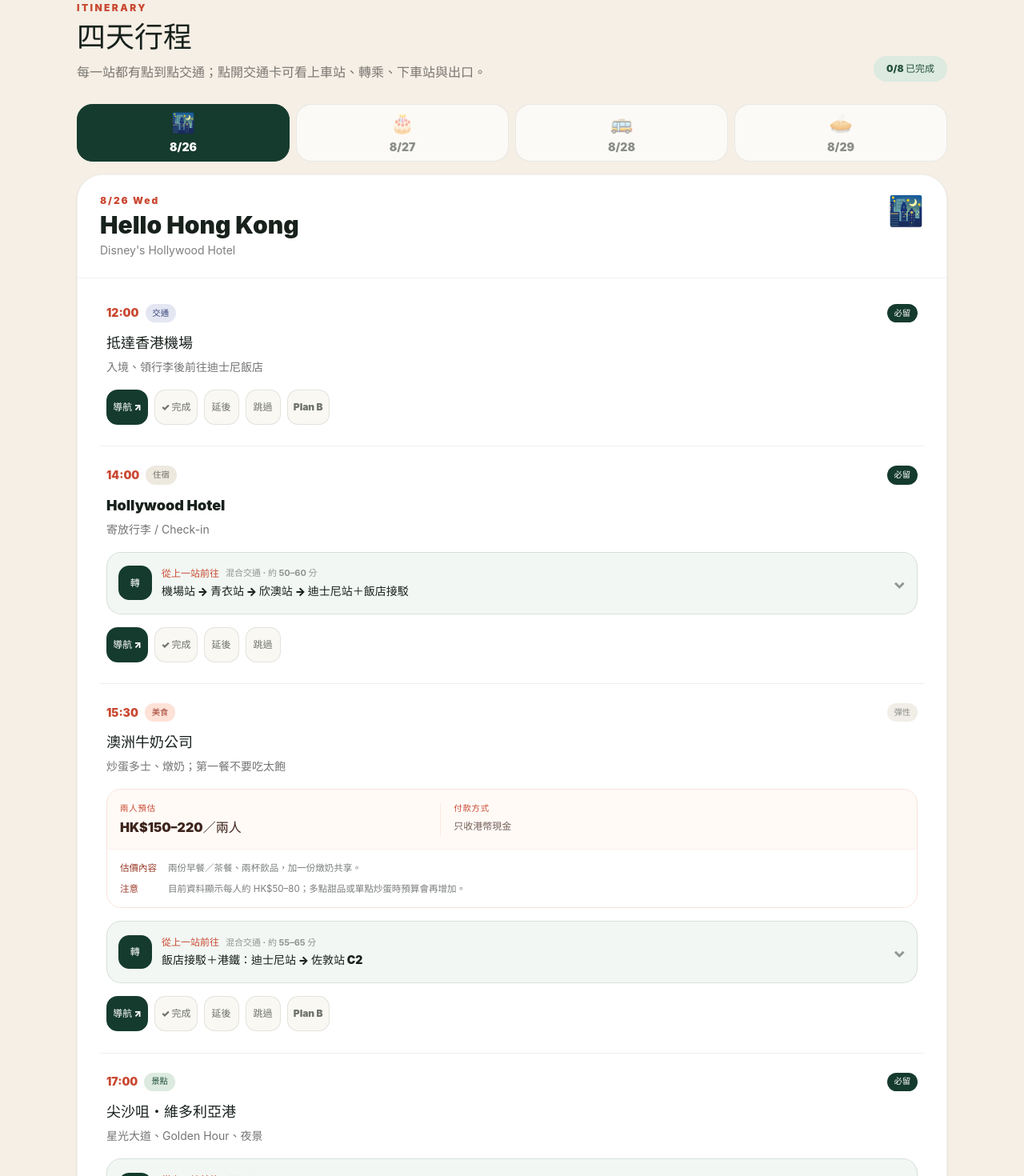
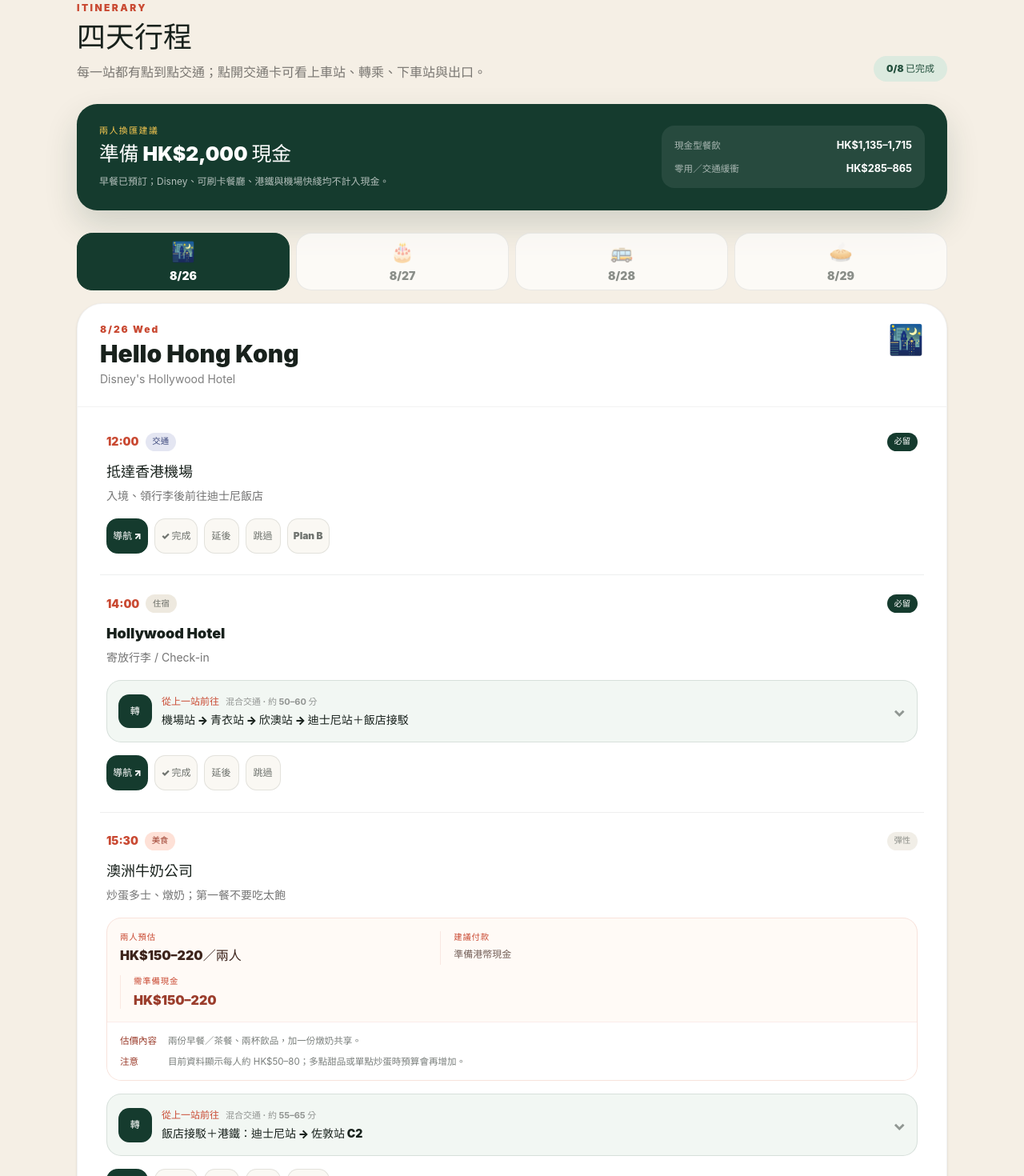
Before and after one commit to hungshihyen/hong-kong, a React (Vite) app: page / in a window 1280 px wide. Shown: the part 1640-3110 px from the top of the page at 80% size. Built offline with nearby package versions, Linux system fonts and the light colour scheme.

Commit message:
feat: focus budget on cash exchange

```diff
--- a/src/App.tsx
+++ b/src/App.tsx
@@ -40,6 +40,7 @@
 type DiningInfo = {
   estimate: string
   payment: string
+  cashNeed: string
   basis: string
   note?: string
 }
@@ -447,79 +448,85 @@
 const diningInfo: Record<string, DiningInfo> = {
   'd1-adc': {
     estimate: 'HK$150–220／兩人',
-    payment: '只收港幣現金',
+    payment: '準備港幣現金',
+    cashNeed: 'HK$150–220',
     basis: '兩份早餐／茶餐、兩杯飲品，加一份燉奶共享。',
     note: '目前資料顯示每人約 HK$50–80；多點甜品或單點炒蛋時預算會再增加。',
   },
   'd1-mak': {
     estimate: 'HK$150–230／兩人',
-    payment: '港幣現金最保險',
+    payment: '準備港幣現金',
+    cashNeed: 'HK$150–230',
     basis: '兩碗鮮蝦雲吞麵、一份蠔油芥蘭；有胃口再加一份南乳豬手。',
     note: '傳統麵店的電子付款可能調整，進店前先看收銀處標示。',
   },
   'd1-kai': {
     estimate: 'HK$65–95／兩人',
-    payment: '港幣現金最保險',
+    payment: '準備港幣現金',
+    cashNeed: 'HK$65–95',
     basis: '每人一碗糖水；一般款約 HK$29 起，楊枝甘露等較高價。',
-  },
-  'd2-breakfast': {
-    estimate: '已含早餐：HK$0；另購約 HK$650–720／兩人',
-    payment: 'Visa／Mastercard／AE／JCB／銀聯／八達通／港幣現金',
-    basis: '以 Hollywood Hotel 藝彩廚兩位成人自助早餐估算，約每位 HK$318–328，另視方案是否已含服務費。',
-    note: '先查看訂房確認信；若房價已含兩人早餐，不要重複購買。',
   },
   'd2-disney': {
     estimate: 'HK$400–600／兩人／園內餐飲',
-    payment: 'Visa／Mastercard／AE／JCB／銀聯／八達通／Alipay／WeChat Pay／港幣現金',
+    payment: '刷信用卡',
+    cashNeed: 'HK$0',
     basis: '兩份園內套餐約 HK$160 上下，加兩杯飲品與 1–2 份共享點心。',
     note: '不含門票與商品；若早餐吃得飽，可把午餐改成輕食，預算降到約 HK$300–400。',
   },
   'd2-dinner': {
     estimate: 'HK$950–1,250／兩人',
-    payment: 'Visa／Mastercard／AE／JCB／銀聯／八達通／港幣現金',
+    payment: '刷信用卡',
+    cashNeed: 'HK$0',
     basis: '以兩人 Disney Friends 點心套餐或相近份量晚餐估算，已預留 10% 服務費與基本飲品。',
     note: '角色點心須至少提前 24 小時預訂；加點主菜、酒精飲品或生日蛋糕會超出此範圍。',
   },
   'd3-dimsum': {
     estimate: 'HK$280–420／兩人',
-    payment: 'Visa／Mastercard／AE／銀聯／八達通／Apple Pay／PayMe／Alipay／WeChat Pay／港幣現金',
+    payment: '刷信用卡',
+    cashNeed: 'HK$0',
     basis: '兩人共享 5–6 籠／碟點心，加茶位與可能的 10% 服務費。',
     note: '上環店目前各類點心約 HK$30–48；拿點心前先看點心卡級別。',
   },
   'd3-kaukee': {
     estimate: 'HK$160–230／兩人',
-    payment: '港幣現金最保險',
+    payment: '準備港幣現金',
+    cashNeed: 'HK$160–230',
     basis: '一碗上湯牛爽腩伊麵、一碗咖喱牛筋腩河粉，加一份飲品或小食。',
     note: '老店付款規則可能臨時調整；排隊前確認身上至少有 HK$250 現金。',
   },
   'd3-yatlok': {
     estimate: 'HK$300–420／兩人',
-    payment: '港幣現金最保險',
+    payment: '準備港幣現金',
+    cashNeed: 'HK$300–420',
     basis: '共享 1/4 隻燒鵝、兩份白飯或瀨粉，加一份青菜。',
     note: '若改成每人燒鵝飯而非 1/4 隻單點，通常可控制在 HK$180–260。',
   },
   'd3-kowloon': {
     estimate: 'HK$180–320／兩人',
-    payment: '現金與八達通最實用；各攤位不同',
+    payment: '現金／八達通',
+    cashNeed: 'HK$180–320',
     basis: '兩人共享一份煲仔飯，再加 2–3 款街頭小吃或兩碗糖水。',
     note: '街市與小店不一定接受信用卡，建議保留至少 HK$350 現金。',
   },
   'd4-bakehouse': {
     estimate: 'HK$140–240／兩人',
-    payment: 'Visa／Mastercard／AE／銀聯／八達通／Apple Pay／Google Pay／Alipay／WeChat Pay／港幣現金',
+    payment: '刷信用卡',
+    cashNeed: 'HK$0',
     basis: '現場兩個蛋撻與兩杯飲品，再外帶一盒 6 個蛋撻或其他麵包。',
     note: '若只現場吃兩個蛋撻、不買伴手禮，約 HK$30–80。',
   },
   'd4-capital': {
     estimate: 'HK$130–200／兩人',
-    payment: '港幣現金最保險；電子付款依門市標示',
+    payment: '準備港幣現金',
+    cashNeed: 'HK$130–200',
     basis: '兩份早餐／多士類餐點與兩杯奶茶；黑松露炒蛋或額外菠蘿油會接近上限。',
   },
   'd4-lastmeal': {
     estimate: '預留 HK$250–450／兩人',
-    payment: '店家未定；同時準備信用卡與港幣現金',
+    payment: '優先選可刷卡店家',
+    cashNeed: 'HK$0',
     basis: '以一般灣仔茶餐廳、燒味或粉麵店的兩人最後一餐作預算上限。',
-    note: '選定店家後才能更新精確付款方式；若改吃前三天的遺珠，再以該店資訊為準。',
+    note: '若最後改吃現金店家，請從緩衝金支出，或再增加約 HK$250–450 現金。',
   },
 }
 
@@ -754,6 +761,18 @@
           <p className="w-fit rounded-full bg-[#dceadf] px-4 py-2 text-xs font-black text-[#24513e]">{completedCount}/{day.items.length} 已完成</p>
         </div>
 
+        <div className="cash-summary mt-7">
+          <div>
+            <p className="cash-summary-eyebrow">兩人換匯建議</p>
+            <p className="cash-summary-total">準備 HK$2,000 現金</p>
+            <p className="cash-summary-note">早餐已預訂；Disney、可刷卡餐廳、港鐵與機場快綫均不計入現金。</p>
+          </div>
+          <div className="cash-summary-breakdown">
+            <p><span>現金型餐飲</span><strong>HK$1,135–1,715</strong></p>
+            <p><span>零用／交通緩衝</span><strong>HK$285–865</strong></p>
+          </div>
+        </div>
+
         <div className="mt-7 grid grid-cols-4 gap-2" role="tablist" aria-label="選擇行程日期">
           {days.map((candidate, index) => (
             <button key={candidate.id} role="tab" aria-selected={selectedDay === index} onClick={() => setSelectedDay(index)} className={`day-tab ${selectedDay === index ? 'day-tab-active' : ''}`}>
@@ -799,8 +818,12 @@
                           <p className="dining-price">{dining.estimate}</p>
                         </div>
                         <div>
-                          <p className="dining-label">付款方式</p>
+                          <p className="dining-label">建議付款</p>
                           <p className="dining-payment">{dining.payment}</p>
+                        </div>
+                        <div className="dining-cash-block">
+                          <p className="dining-label">需準備現金</p>
+                          <p className={`dining-cash ${dining.cashNeed === 'HK$0' ? 'dining-cash-zero' : ''}`}>{dining.cashNeed}</p>
                         </div>
                       </div>
                       <div className="dining-basis">
--- a/src/index.css
+++ b/src/index.css
@@ -82,6 +82,60 @@
 }
 
 .day-tab-active { border-color: #153b2e; background: #153b2e; color: white; }
+
+.cash-summary {
+  display: grid;
+  gap: 1.25rem;
+  overflow: hidden;
+  border-radius: 1.6rem;
+  background: #153b2e;
+  padding: 1.35rem;
+  color: white;
+  box-shadow: 0 18px 40px rgb(21 59 46 / .16);
+}
+
+.cash-summary-eyebrow {
+  margin: 0;
+  color: #f8c950;
+  font-size: .68rem;
+  font-weight: 900;
+  letter-spacing: .14em;
+}
+
+.cash-summary-total {
+  margin: .35rem 0 0;
+  font-size: 1.55rem;
+  font-weight: 950;
+  line-height: 1.25;
+}
+
+.cash-summary-note {
+  max-width: 37rem;
+  margin: .55rem 0 0;
+  color: rgb(255 255 255 / .68);
+  font-size: .75rem;
+  line-height: 1.65;
+}
+
+.cash-summary-breakdown {
+  display: grid;
+  gap: .65rem;
+  border-radius: 1rem;
+  background: rgb(255 255 255 / .08);
+  padding: .9rem 1rem;
+}
+
+.cash-summary-breakdown p {
+  display: flex;
+  align-items: baseline;
+  justify-content: space-between;
+  gap: 1rem;
+  margin: 0;
+  font-size: .72rem;
+}
+
+.cash-summary-breakdown span { color: rgb(255 255 255 / .6); }
+.cash-summary-breakdown strong { color: white; font-size: .8rem; }
 
 .timeline-item { border-bottom: 1px solid rgb(24 33 28 / .07); padding: 1.35rem .25rem 1.5rem; transition: opacity .2s ease; }
 .timeline-item:last-child { border-bottom: 0; }
@@ -178,6 +232,16 @@
   line-height: 1.6;
 }
 
+.dining-cash {
+  margin: .25rem 0 0;
+  color: #9b3d2c;
+  font-size: 1rem;
+  font-weight: 950;
+  line-height: 1.4;
+}
+
+.dining-cash-zero { color: #24513e; }
+
 .dining-basis {
   display: grid;
   gap: .5rem;
@@ -199,6 +263,23 @@
 .dining-basis span {
   color: #9b3d2c;
   font-weight: 900;
+}
+
+@media (min-width: 640px) {
+  .cash-summary {
+    grid-template-columns: minmax(0, 1.35fr) minmax(17rem, .65fr);
+    align-items: center;
+    padding: 1.6rem 1.75rem;
+  }
+
+  .dining-grid { grid-template-columns: 1fr .8fr .8fr; }
+
+  .dining-grid > div + div {
+    border-top: 0;
+    border-left: 1px solid rgb(201 73 50 / .1);
+    padding-top: 0;
+    padding-left: 1rem;
+  }
 }
 
 .transport-card {
```
